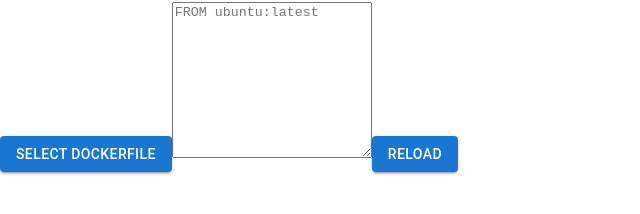
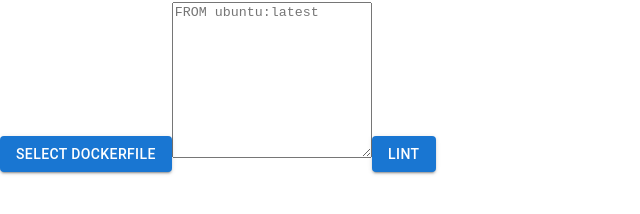
Before and after one commit to felipecruz91/dockerfile-linter-extension, a React (Create React App) app in the folder ui/: page / in a window 1280 px wide. Shown: the part 88-302 px from the top of the page, without its empty margins (0-640 px from the left). Built offline with nearby package versions, Linux system fonts and the light colour scheme; what @docker/docker-mui-theme, @docker/extension-api-client would draw is missing.

Commit message:
Disable lint button when linting

```diff
--- a/ui/src/App.js
+++ b/ui/src/App.js
@@ -68,6 +68,8 @@ function App() {
   const [dockerfileContent, setDockerfileContent] = React.useState(undefined);
   const [dockerfileModifiedOnDisk, setDockerfileModifiedOnDisk] =
     React.useState(false);
+  const [dockerfileOpened, setDockerfileOpened] = React.useState(false);
+  const [linting, setLinting] = React.useState(false);
   const [hints, setHints] = React.useState([]);
   const [mode, setMode] = useState("light");
   const ddClient = useDockerDesktopClient();
@@ -96,8 +98,11 @@ function App() {
   }, []);
 
   const lint = () => {
+    setLinting(true);
+
     if (dockerfilePath == undefined || dockerfilePath == "") {
       console.warn("dockerfilePath not set:", dockerfilePath);
+      setLinting(false);
       return;
     }
 
@@ -116,6 +121,7 @@ function App() {
       .then(() => {
         ddClient.desktopUI.toast.success("🎉 All good!");
         setHints([]);
+        setLinting(false);
       })
       .catch((result) => {
         if (result.stdout !== "") {
@@ -132,6 +138,7 @@ function App() {
           });
 
           setHints(hs);
+          setLinting(false);
         }
       });
   };
@@ -159,6 +166,7 @@ function App() {
           ])
           .then((catOutput) => {
             setDockerfileContent(catOutput.stdout);
+            setDockerfileOpened(!dockerfileOpened);
           });
       })
       .catch((err) => {
@@ -190,10 +198,11 @@ function App() {
       console.log("linting by useEffect...");
       lint();
     }
-  }, [dockerfileModifiedOnDisk]);
+  }, [dockerfileOpened, dockerfileModifiedOnDisk]);
 
   const reload = () => {
     console.log("reloading...");
+    setLinting(true);
     // write file to disk
     // docker run --name create-dockerfile alpine /bin/sh -c "touch ./Dockerfile && echo 'FROM ubuntu:latest' >> Dockerfile && cat Dockerfile"
     ddClient.docker.cli
@@ -255,8 +264,8 @@ function App() {
           // defaultValue="FROM ubuntu:latest"
           style={{ width: 200 }}
         />
-        <Button variant="contained" onClick={reload}>
-          Reload
+        <Button variant="contained" disabled={linting} onClick={reload}>
+          Lint
         </Button>
         {dockerfileContent && (
           <>
```
